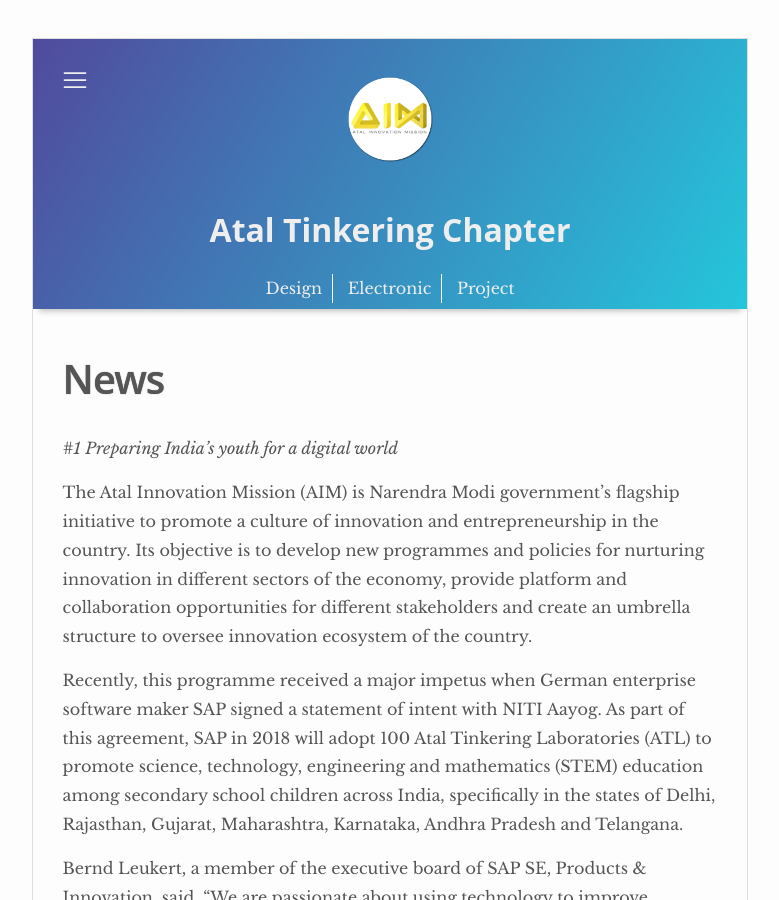
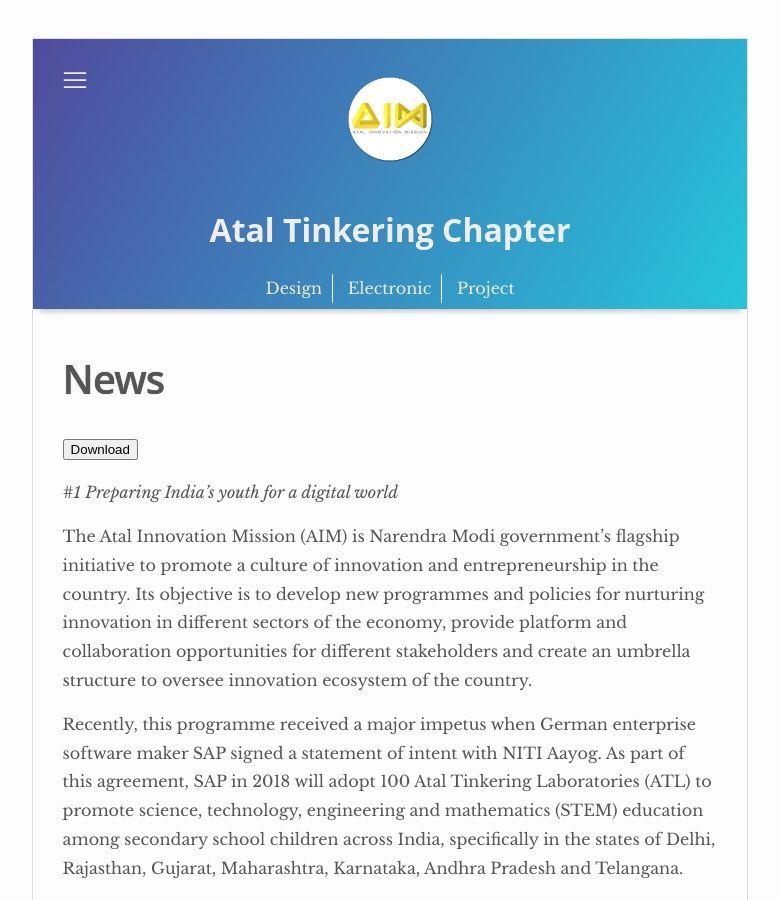
Before and after one commit to yugn27/atel, a Jekyll site: the page built from _pages/news.md, in a window 1280 px wide and 900 px high. Shown: the whole window, without its empty margins (250-1029 px from the left). Built offline with Jekyll 4.4.1, drawn with Linux system fonts in a browser that asks for light colours.

Commit message:
Update news.md

```diff
--- a/_pages/news.md
+++ b/_pages/news.md
@@ -6,6 +6,10 @@ show-in-menu: yes
 comments: true
 active: active
 ---
+
+<a href="https://mirror.hmc.edu/ctan/macros/latex/contrib/jmlr/sample-books/jmlrbook-sample.pdf" download>
+	<button>Download</button>
+</a>
 
 *#1 Preparing India’s youth for a digital world*
 
```
